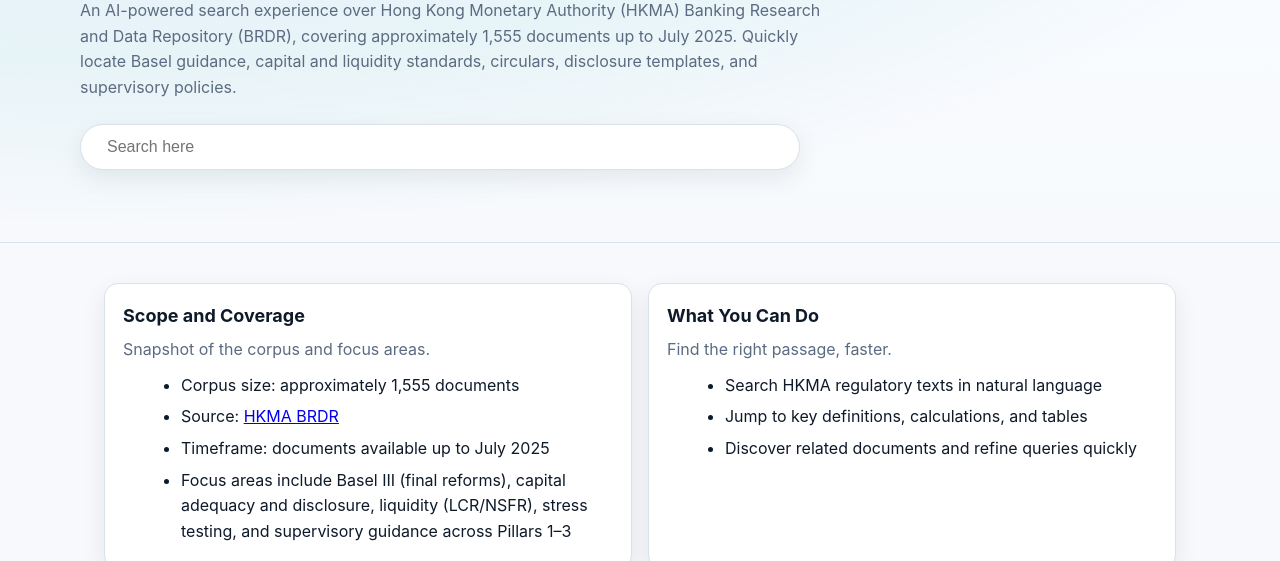
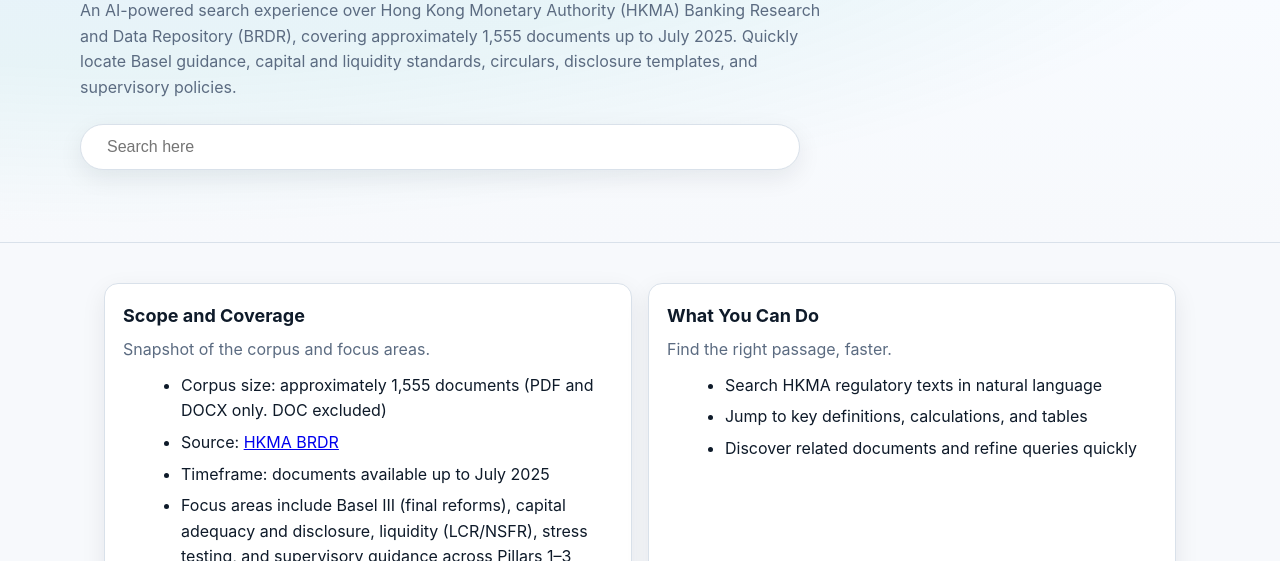
Before and after one commit to nlmchow/playground, a plain HTML site: page docs/index.html in a window 1280 px wide. Shown: the part 239-800 px from the top of the page. Drawn offline with Linux system fonts and the light colour scheme.

Commit message:
Update index.html

```diff
--- a/docs/index.html
+++ b/docs/index.html
@@ -214,7 +214,7 @@ anchorsTarget="_blank"
       <h3>Scope and Coverage</h3>
       <p class="section-desc">Snapshot of the corpus and focus areas.</p>
       <ul class="bullets">
-        <li>Corpus size: approximately 1,555 documents</li>
+        <li>Corpus size: approximately 1,555 documents (PDF and DOCX only. DOC excluded)</li>
         <li>Source: <a href="https://brdr.hkma.gov.hk/eng/main" target="_blank" rel="noopener">HKMA BRDR</a></li>
         <li>Timeframe: documents available up to July 2025</li>
         <li>Focus areas include Basel III (final reforms), capital adequacy and disclosure, liquidity (LCR/NSFR), stress testing, and supervisory guidance across Pillars 1–3</li>
```
